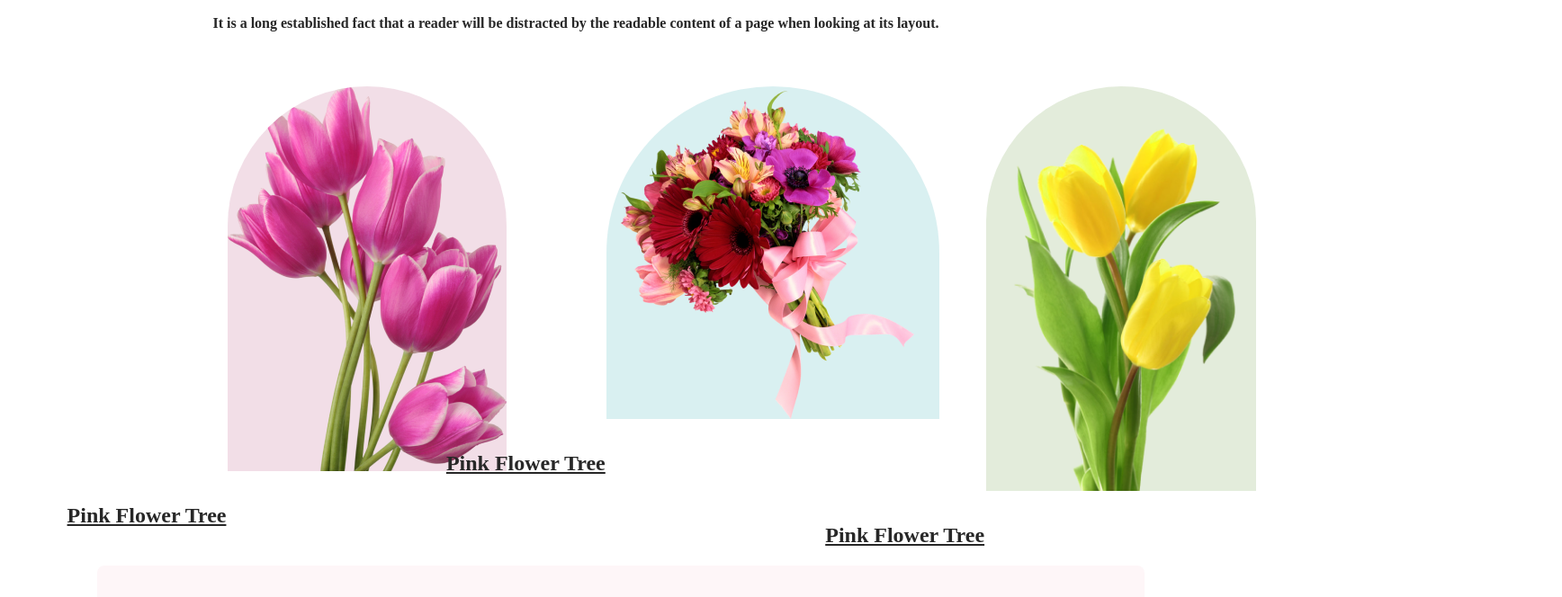
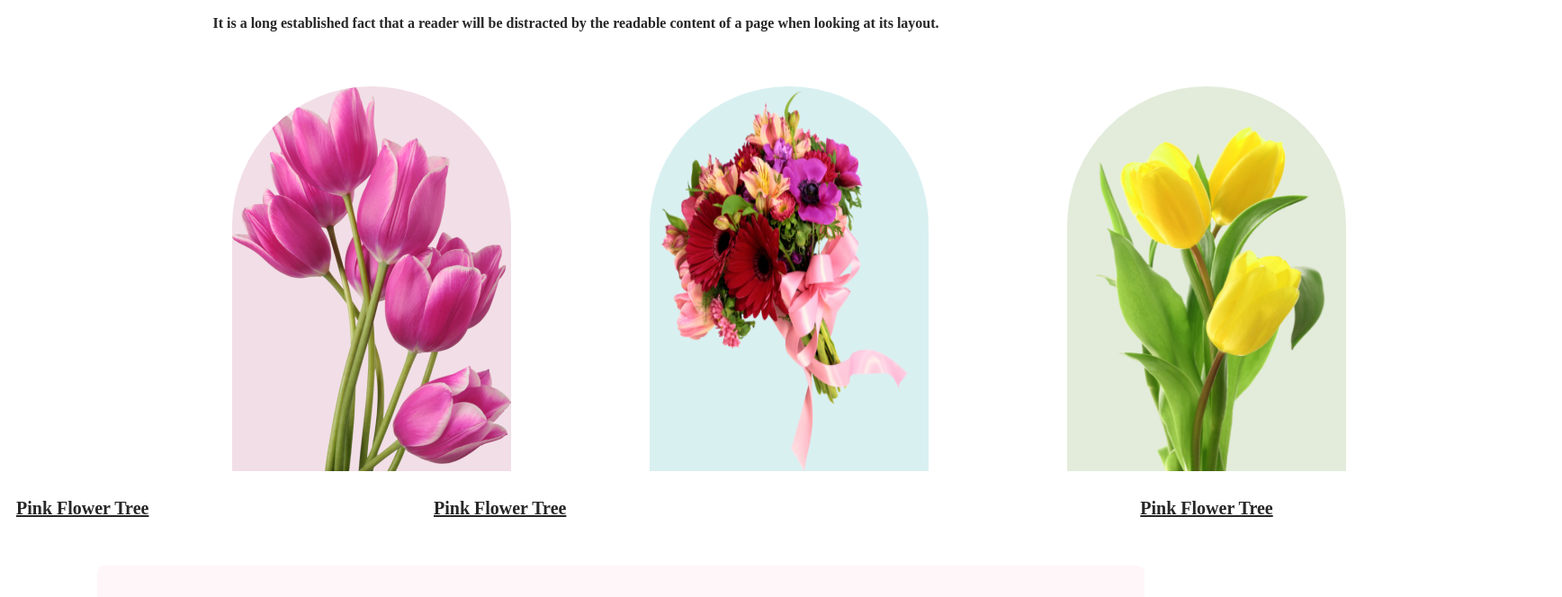
Before and after one commit to Himan0191/my-first-webloper-porfoil-assignmento, a plain HTML site: page index.html in a window 1280 px wide. Shown: the part 496-1160 px from the top of the page at 90% size, 1736 px wide, since content can reach past the window. Drawn offline with Linux system fonts and the light colour scheme.

Commit message:
added the third file

```diff
--- a/index.html
+++ b/index.html
@@ -30,20 +30,20 @@
         <section class="section">
             <div class="con-tainer">
                 <div class="gallery">
-                    <img class="images-item1" src="Flower Asset/pngwing 6.png" alt="">
+                    <img class="images-item1" src="Flower Asset/pngwing 6.png" alt=""><br>
                     <h4 class="dase">Pink Flower Tree</h4>
                 </div>
             </div>
             <div class="con-tainer">
                 <div class="gallery">
-                    <img class="images-item2" src="Flower Asset/pngwing 5.png" alt="">
+                    <img class="images-item2" src="Flower Asset/pngwing 5.png" alt=""><br>
                     <h4 class="dase">Pink Flower Tree</h4>
                 </div>
             </div>
 
             <div class="con-tainer">
                 <div class="gallery">
-                    <img class="images-item3" src="Flower Asset/pngwing 7.png" alt="">
+                    <img class="images-item3" src="Flower Asset/pngwing 7.png" alt=""><br>
                     <div class="center"><h4 class="dase">Pink Flower Tree</h4></div>
                 </div>
             </div>
--- a/styel.html/portfoilo.css
+++ b/styel.html/portfoilo.css
@@ -46,21 +46,28 @@ height: 538px;
 }
 .gallery{
   margin: 5px;
-  width: 300px;
+
   float: left;
 }
 .images-item1{
     border-radius: 300px 300px 0px 0px;
     background: rgba(167, 33, 98, 0.15);
+    width: 310px;
+    height: 428px;
+
 }
 .images-item2{
     border-radius: 300px 300px 0px 0px;
     background: rgba(5, 151, 160, 0.15);
+    width: 310px;
+    height: 428px;
+
 }
 .images-item3{
     border-radius: 300px 300px 0px 0px;
-    background: rgba(71, 125, 17, 0.15);
-    margin: 0 728px;
+    background: rgba(71, 125, 17, 0.15);width: 310px;
+    height: 428px;
+     margin: 0 728px;
 }
 .gallery img{
     max: width 300px;
@@ -70,10 +77,11 @@ height: 538px;
 }
 .dase{
     color: #272727;
-    text-align: center;
-    font-size: 24px;
+
+    font-size: 20px;
     font-weight: 700;
     text-decoration-line: underline;
+
 }
 .images5{
     width: 200pxpx;
@@ -134,3 +142,8 @@ height: 538px;
     .text-size{
 
     }
+    .section{
+      margin: 0 200px;
+      margin-left: 5px;
+
+    }
```
